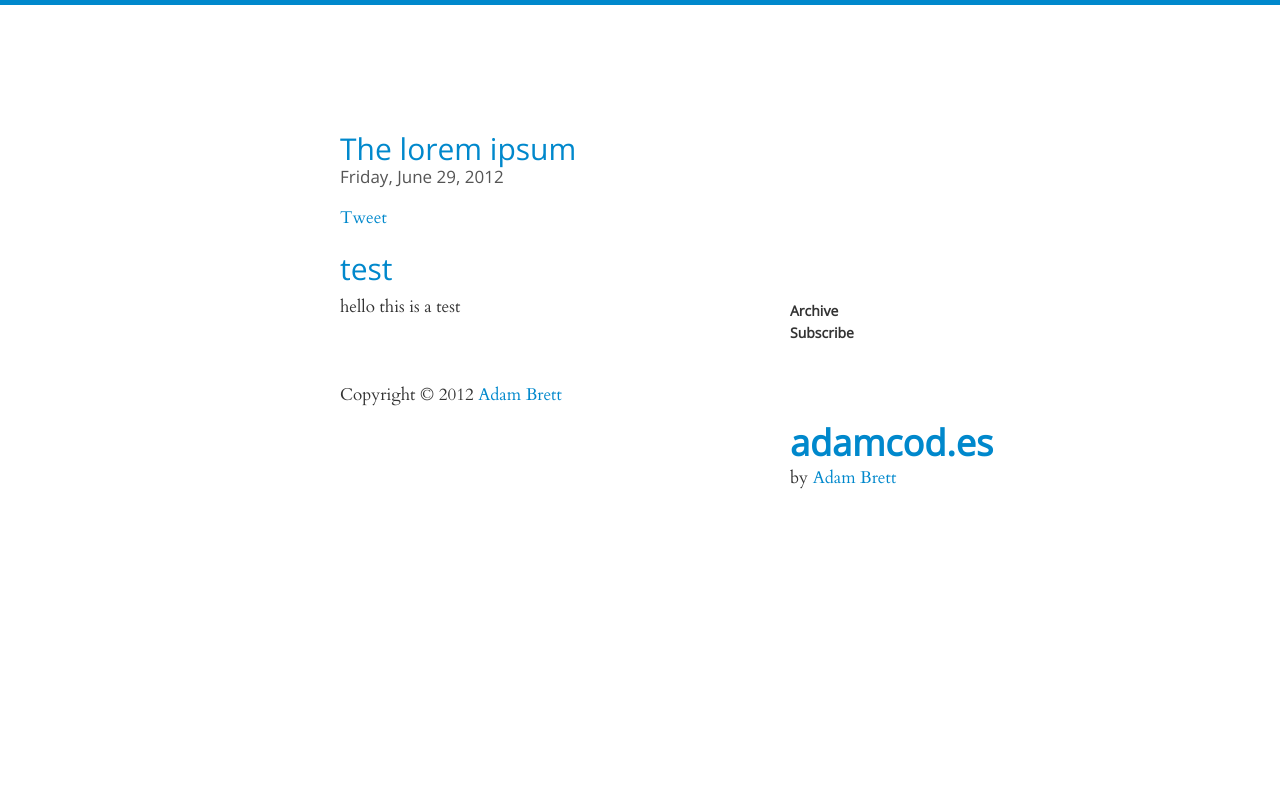
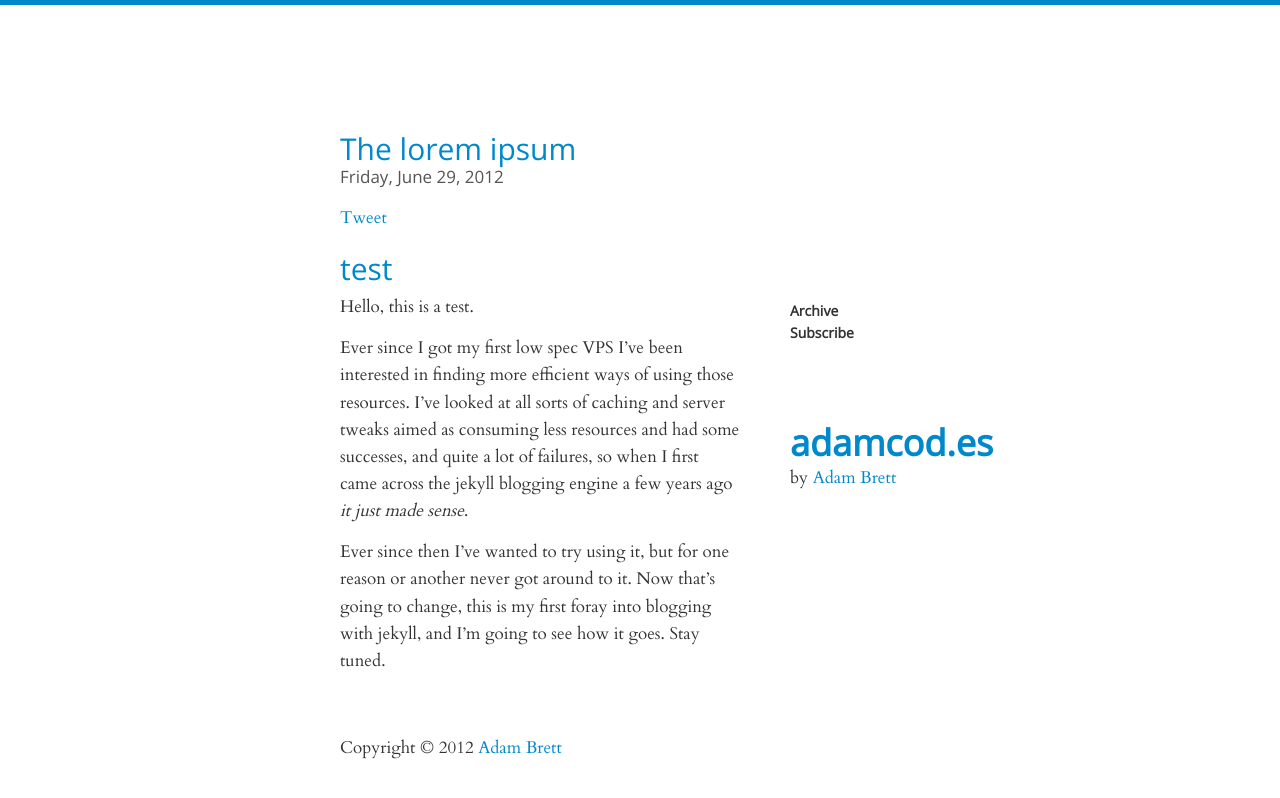
Before and after one commit to marc-f/adamcod.es, a Jekyll site: the page built from _posts/2012-06-29-welcome-to-the-first-post.md, in a window 1280 px wide. Shown: the top 798 px of the page. Built offline with Jekyll 4.4.1, drawn with Linux system fonts in a browser that asks for light colours; Markdown is read by kramdown in place of the engine named in the settings; comment, search, counter and statistics services are not loaded.

Commit message:
adding first post

```diff
--- a/_config.yml
+++ b/_config.yml
@@ -1,6 +1,6 @@
 exclude: [".git", "deploy.sh"]
 
-markdown: rdiscount
+markdown: kramdown
 
 author:
     name: Adam Brett
--- /dev/null
+++ b/_includes/article.html
@@ -0,0 +1,14 @@
+<article>
+{% if page.title %}
+    <h1>{{ page.title }}</h1>
+    <p class="meta"><time datetime="{{ page.date | date: "%Y-%m-%d" }}">{{ page.date | date: "%A, %B %d, %Y" }}</time></p>
+    <div class="twitter-button"><a href="https://twitter.com/share" class="twitter-share-button" data-url="http://adamcod.es{{ page.url }}" data-text="http://adamcod.es{{ page.title }} by @sixdaysad">Tweet</a></div>
+{% endif %}
+{% if post.title %}
+    <h1>{{ post.title }}</h1>
+    <p class="meta"><time datetime="{{ post.date | date: "%Y-%m-%d" }}">{{ post.date | date: "%A, %B %d, %Y" }}</time></p>
+    <div class="twitter-button"><a href="https://twitter.com/share" class="twitter-share-button" data-url="http://adamcod.es{{ post.url }}" data-text="{{ post.title }} by @sixdaysad">Tweet</a></div>
+{% endif %}
+
+    {{ content }}
+</article>
--- a/_layouts/default.html
+++ b/_layouts/default.html
@@ -35,8 +35,8 @@
 	<nav>
 		<ul>
 			<!--li><a href="http://adambrett.co.uk/about">About</a></li-->
-			<li><a href="http://adamcod.es/archive">Archive</a></li>
-			<li><a href="http://adamcod.es/subscribe">Subscribe</a></li>
+			<li><a href="/archive.html">Archive</a></li>
+			<li><a href="http://feeds.feedburner.com/adamcod.es/">Subscribe</a></li>
 		</ul>
 	</nav>
 
--- a/_layouts/post.html
+++ b/_layouts/post.html
@@ -1,12 +1,4 @@
 ---
 layout: default
 ---
-<article>
-    <h1>{{ page.title }}</h1>
-    <p class="meta"><time datetime="{{ post.date | date: "%Y-%m-%d" }}">{{ page.date | date: "%A, %B %d, %Y" }}</time></p>
-
-    <div class="twitter-button"><a href="https://twitter.com/share" class="twitter-share-button" data-url="{{ page.url }}" data-text="{{ page.title }} by @sixdaysad">Tweet</a></div>
-
-
-    {{ content }}
-</article>
+{% include article.html %}
--- a/_posts/2012-06-29-welcome-to-the-first-post.md
+++ b/_posts/2012-06-29-welcome-to-the-first-post.md
@@ -5,4 +5,8 @@ title: The lorem ipsum
 
 # test
 
-hello this is a test
+Hello, this is a test.
+
+Ever since I got my first low spec VPS I've been interested in finding more efficient ways of using those resources.  I've looked at all sorts of caching and server tweaks aimed as consuming less resources and had some successes, and quite a lot of failures, so when I first came across the jekyll blogging engine a few years ago _it just made sense_.
+
+Ever since then I've wanted to try using it, but for one reason or another never got around to it.  Now that's going to change, this is my first foray into blogging with jekyll, and I'm going to see how it goes.  Stay tuned.
--- a/index.html
+++ b/index.html
@@ -1,6 +1,7 @@
 ---
-layout: post
+layout: default
 ---
 
 {% assign post = site.posts.first %}
 {% assign content = post.content %}
+{% include article.html %}
```
Also changed, not shown: archive.html (added, +10 -0 lines), atom.xml (added, +32 -0 lines), 1 other file.
